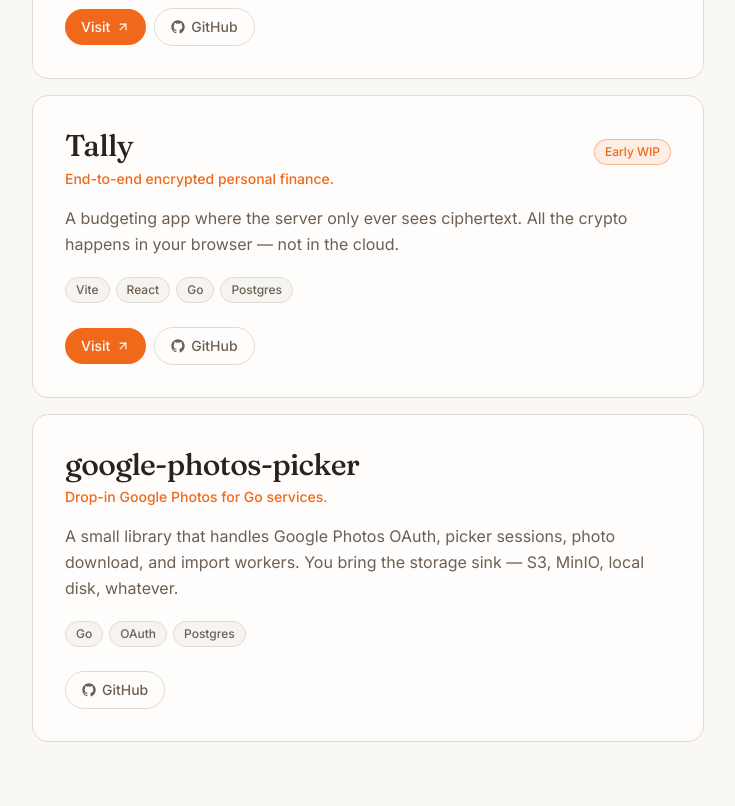
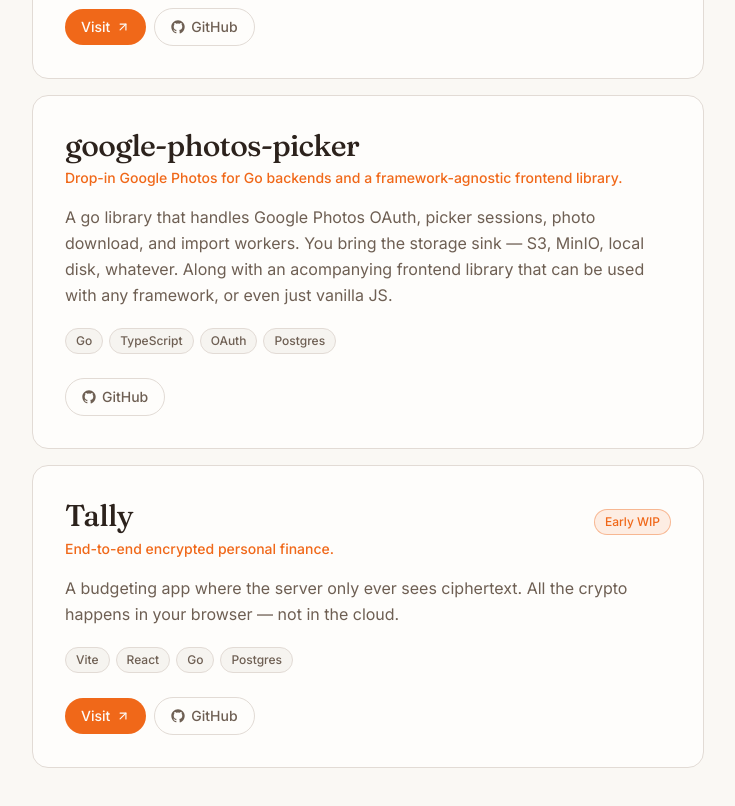
Before and after one commit to samrford/samford.uk, a React (Vite) app: page / in a window 1280 px wide. Shown: the part 1360-2166 px from the top of the page, without its empty margins (272-1007 px from the left). Built offline with nearby package versions, Linux system fonts and the light colour scheme.

Commit message:
update google-photos-picker info

```diff
--- a/src/data/projects.ts
+++ b/src/data/projects.ts
@@ -36,6 +36,16 @@ export const projects: Project[] = [
     },
   },
   {
+    name: 'google-photos-picker',
+    tagline: 'Drop-in Google Photos for Go backends and a framework-agnostic frontend library.',
+    description:
+      'A go library that handles Google Photos OAuth, picker sessions, photo download, and import workers. You bring the storage sink — S3, MinIO, local disk, whatever. Along with an acompanying frontend library that can be used with any framework, or even just vanilla JS.',
+    tech: ['Go', 'TypeScript', 'OAuth', 'Postgres'],
+    links: {
+      github: 'https://github.com/samrford/google-photos-picker',
+    },
+  },
+  {
     name: 'Tally',
     tagline: 'End-to-end encrypted personal finance.',
     description:
@@ -47,14 +57,4 @@ export const projects: Project[] = [
       github: 'https://github.com/samrford/tally',
     },
   },
-  {
-    name: 'google-photos-picker',
-    tagline: 'Drop-in Google Photos for Go services.',
-    description:
-      'A small library that handles Google Photos OAuth, picker sessions, photo download, and import workers. You bring the storage sink — S3, MinIO, local disk, whatever.',
-    tech: ['Go', 'OAuth', 'Postgres'],
-    links: {
-      github: 'https://github.com/samrford/google-photos-picker',
-    },
-  },
 ]
```
